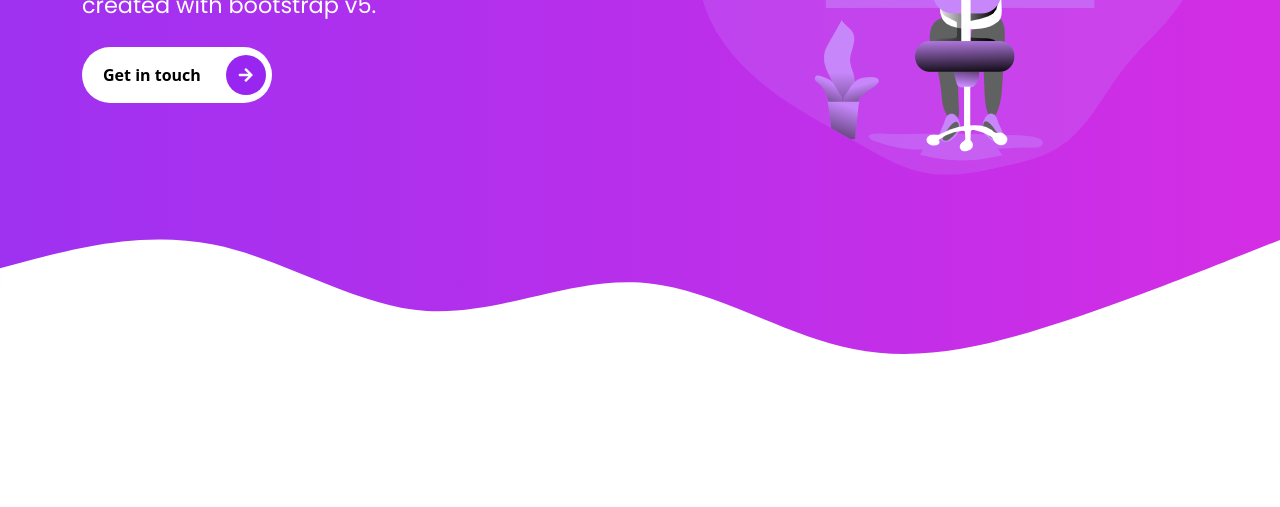
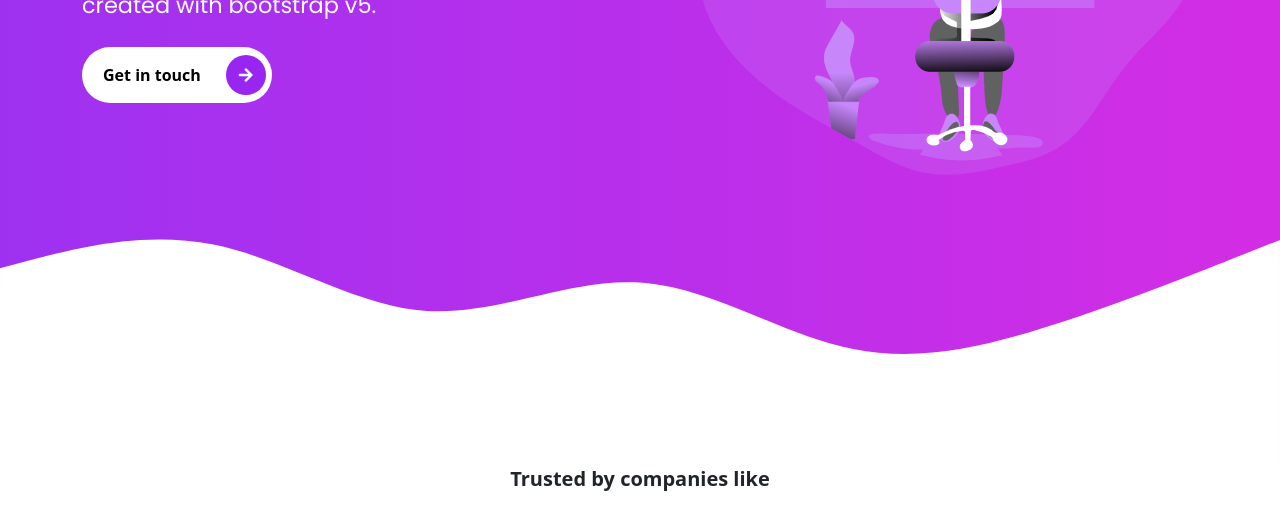
Before and after one commit to Abdulbosit-AiM/bootstrap5-sass, a website: page index.html in a window 1280 px wide. Shown: the part 477-984 px from the top of the page. Before the commit the page ends 944 px from the top, so only its background shows below. Drawn offline with Linux system fonts and the light colour scheme.

Commit message:
add h4 companies heading

```diff
--- a/index.html
+++ b/index.html
@@ -87,6 +87,14 @@
                 HERE COMES COMPANIES SECTION
     ////////////////////////////////////////////////////-->
 
+    <section id="companies" class="companies">
+      <div class="container">
+        <div class="row text-center">
+          <h4 class="fw-bold lead mb-3">Trusted by companies like</h4>
+        </div>
+      </div>
+    </section>
+
       <script src="./assets/vendors/js/glightbox.min.js"></script>
 
       <script type="text/javascript">
```
